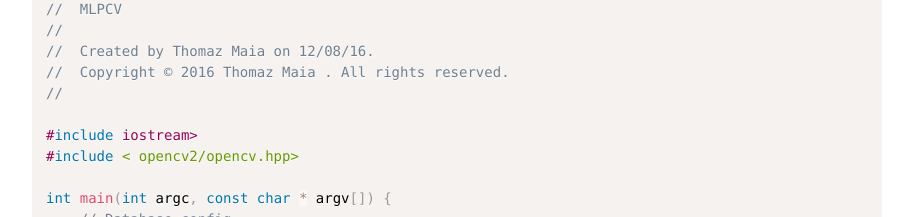
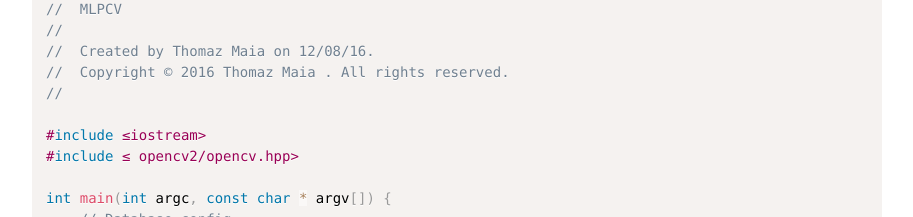
Before and after one commit to thomazmaia/thomazmaia.github.io, a plain HTML site: page pages/tutorials/mlpopencv3.html in a window 1280 px wide. Shown: the part 1100-1317 px from the top of the page, without its empty margins (213-1126 px from the left). Drawn offline with Linux system fonts and the light colour scheme.

Commit message:
Update mlpopencv3.html

```diff
--- a/pages/tutorials/mlpopencv3.html
+++ b/pages/tutorials/mlpopencv3.html
@@ -118,8 +118,8 @@
 //  Copyright © 2016 Thomaz Maia . All rights reserved.
 //
 
-#include iostream>
-#include < opencv2/opencv.hpp>
+#include &le;iostream>
+#include &le; opencv2/opencv.hpp>
 
 int main(int argc, const char * argv[]) {
     // Database config
```
